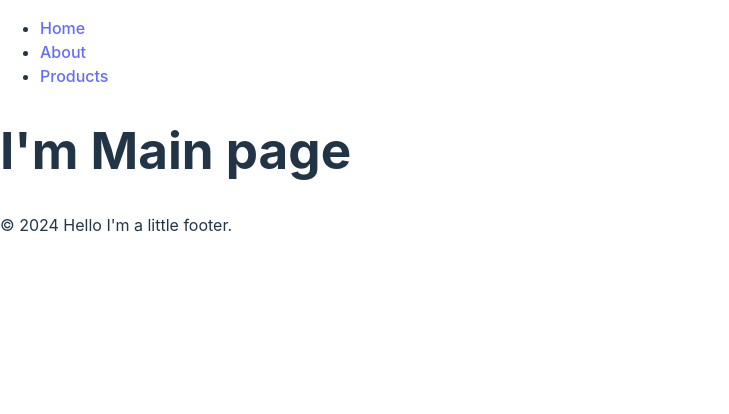
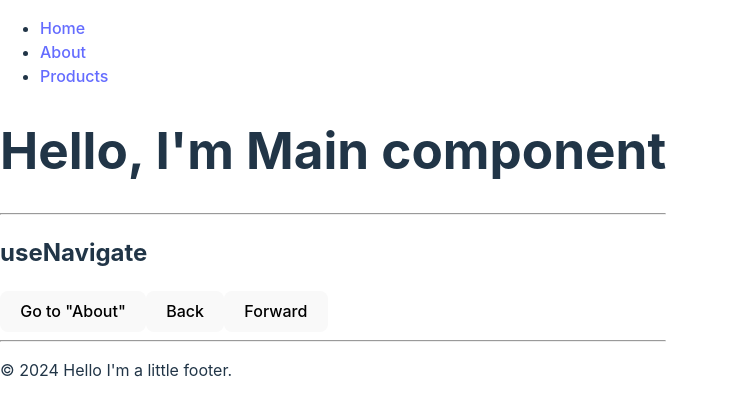
Before and after one commit to mauriciogc/vite-react-router-examples-v6, a React (Vite) app: page / in a window 1280 px wide. Shown: the top 414 px of the page, without its empty margins (0-729 px from the left). Built offline with nearby package versions, Linux system fonts and the light colour scheme.

Commit message:
added example with useNavigate

```diff
--- a/src/Components/Main.jsx
+++ b/src/Components/Main.jsx
@@ -1,5 +1,24 @@
 import React from 'react';
+import { useNavigate } from 'react-router-dom';
 
-const Main = () => <h1>I'm Main page</h1>;
+const Main = () => {
+  const navigate = useNavigate();
+
+  const handleAbout = () => navigate('/about'); //add programmatic routing
+  const handleBack = () => navigate(-1); //Back programmatic routing
+  const handleForward = () => navigate(1); //Forward programmatic routing
+
+  return (
+    <div>
+      <h1>Hello, I'm Main component </h1>
+      <hr />
+      <h2>useNavigate</h2>
+      <button onClick={handleAbout}>Go to "About"</button>
+      <button onClick={handleBack}>Back</button>
+      <button onClick={handleForward}>Forward</button>
+      <hr />
+    </div>
+  );
+};
 
 export default Main;
```
Also changed, not shown: 1 other file (tests, documents, lock files or other folders).
